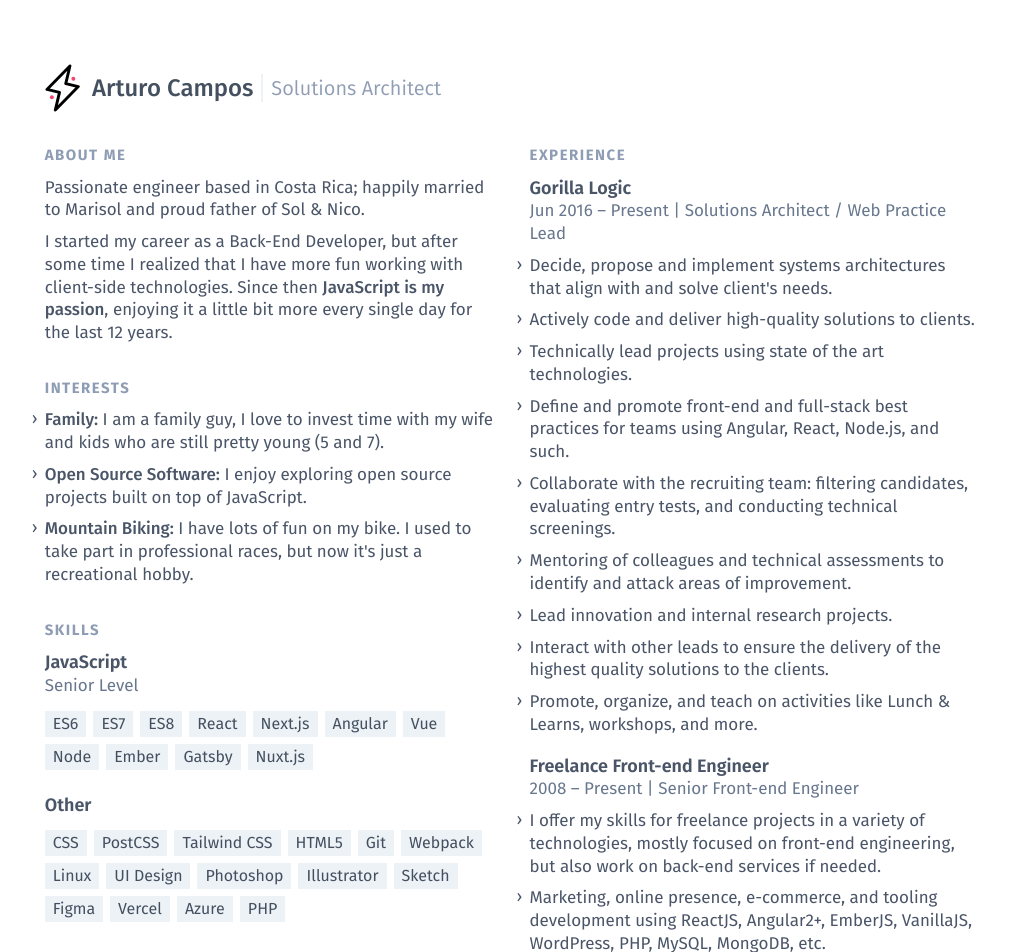
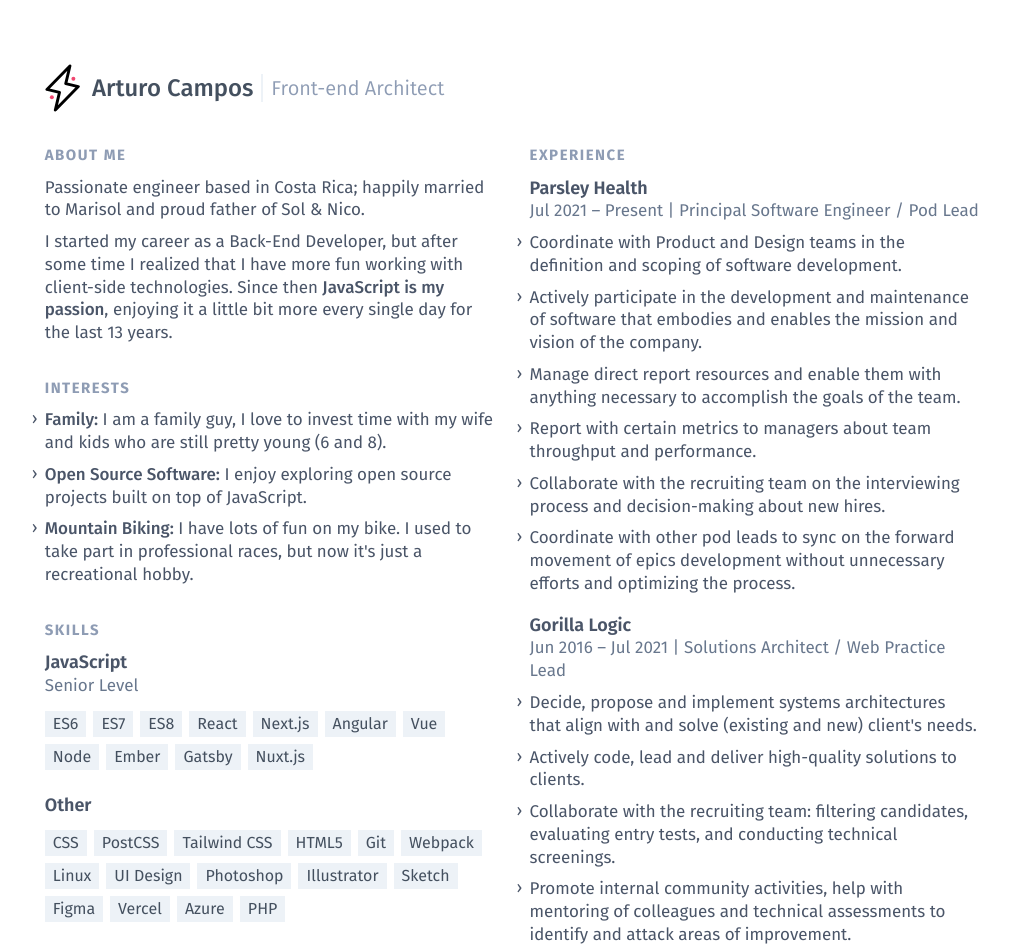
Before and after one commit to arturocr/arturocampos.dev, a Next.js app: page / in a window 1280 px wide. Shown: the top 952 px of the page, without its empty margins (128-1137 px from the left). Built offline with nearby package versions, Linux system fonts and the light colour scheme.

Commit message:
fix: upgrade deps and some info

```diff
--- a/pages/index.js
+++ b/pages/index.js
@@ -7,22 +7,19 @@ export default function IndexPage() {
       <Head>
         <meta charSet='utf-8' />
         <meta name='viewport' content='initial-scale=1.0, width=device-width' />
-        <title>Arturo Campos - Solutions Architect</title>
-        <meta
-          name='title'
-          content='Arturo Campos - Solutions Architect'
-        />
+        <title>Arturo Campos - Front-end Architect</title>
+        <meta name='title' content='Arturo Campos - Front-end Architect' />
         <meta
           name='description'
-          content='Online Resume of Solutions Architect Arturo Campos'
+          content='Online Resume of Front-end Architect Arturo Campos'
         />
         <meta
           property='og:title'
-          content='Arturo Campos - Solutions Architect'
+          content='Arturo Campos - Front-end Architect'
         />
         <meta
           property='og:description'
-          content='Online Resume of Solutions Architect Arturo Campos'
+          content='Online Resume of Front-end Architect Arturo Campos'
         />
         <meta
           property='og:image'
@@ -35,11 +32,11 @@ export default function IndexPage() {
         />
         <meta
           property='twitter:title'
-          content='Arturo Campos - Solutions Architect'
+          content='Arturo Campos - Front-end Architect'
         />
         <meta
           property='twitter:description'
-          content='Online Resume of Solutions Architect Arturo Campos'
+          content='Online Resume of Front-end Architect Arturo Campos'
         />
         <meta
           property='twitter:image'
@@ -66,11 +63,11 @@ export default function IndexPage() {
         <link rel='mask-icon' href='/safari-pinned-tab.svg' color='#f04770' />
         <meta
           name='apple-mobile-web-app-title'
-          content='Arturo Campos - Solutions Architect'
+          content='Arturo Campos - Front-end Architect'
         />
         <meta
           name='application-name'
-          content='Arturo Campos - Solutions Architect'
+          content='Arturo Campos - Front-end Architect'
         />
         <meta name='msapplication-TileColor' content='#f04770' />
         <meta name='theme-color' content='#ffffff' />
@@ -84,11 +81,10 @@ export default function IndexPage() {
             <h1 className='flex items-center text-2xl font-medium text-gray-750 print:block'>
               Arturo Campos{' '}
               <span className='pl-2 ml-2 text-xl border-l-2 font-extralight text-gray-550 border-gray print:border-gray print:border-l-2 print:ml-2 print:pl-2'>
-                Solutions Architect
+                Front-end Architect
               </span>
             </h1>
           </header>
-
           <div className='md:col-count-2 print:col-count-2 gap-md md:h-letter-col print:h-letter-col col-fill-auto'>
             <section className='mt-8 first:mt-0'>
               <div className='break-inside-avoid'>
@@ -108,18 +104,16 @@ export default function IndexPage() {
                       JavaScript is my passion
                     </span>
                     , enjoying it a little bit more every single day for the
-                    last 12 years.
+                    last 13 years.
                   </p>
                 </section>
               </div>
             </section>
-
             <section className='mt-8 first:mt-0'>
               <div className='break-inside-avoid'>
                 <h2 className='mb-2.5 font-bold tracking-widest text-sm2 text-gray-550 print:font-normal'>
                   INTERESTS
                 </h2>
-
                 <section className='mb-4.5 break-inside-avoid'>
                   <ul>
                     <li className='mt-2.1 text-md text-gray-700 leading-normal relative'>
@@ -128,7 +122,7 @@ export default function IndexPage() {
                       </span>
                       <span className='font-medium'>Family:</span> I am a family
                       guy, I love to invest time with my wife and kids who are
-                      still pretty young (5 and 7).
+                      still pretty young (6 and 8).
                     </li>
                     <li className='mt-2.1 text-md text-gray-700 leading-normal relative'>
                       <span className='absolute -ml-3 sm:-ml-3.2 select-none transform -translate-y-px'>
@@ -151,7 +145,6 @@ export default function IndexPage() {
                 </section>
               </div>
             </section>
-
             <section className='mt-8 first:mt-0'>
               <div className='break-inside-avoid'>
                 <h2 className='mb-2.5 font-bold tracking-widest text-sm2 text-gray-550 print:font-normal'>
@@ -205,7 +198,6 @@ export default function IndexPage() {
                   </div>
                 </section>
               </div>
-
               <section className='mb-4.5 break-inside-avoid'>
                 <header>
                   <h3 className='text-lg font-semibold text-gray-700 leading-snugish'>
@@ -263,7 +255,6 @@ export default function IndexPage() {
                 </div>
               </section>
             </section>
-
             <section className='mt-8 first:mt-0'>
               <div className='break-inside-avoid'>
                 <h2 className='mb-2.5 font-bold tracking-widest text-sm2 text-gray-550 print:font-normal'>
@@ -281,13 +272,11 @@ export default function IndexPage() {
                 </section>
               </div>
             </section>
-
             <section className='mt-8 first:mt-0'>
               <div className='break-inside-avoid'>
                 <h2 className='mb-2.5 font-bold tracking-widest text-sm2 text-gray-550 print:font-normal'>
                   CONTACT
                 </h2>
-
                 <section className='mb-4.5 break-inside-avoid'>
                   <ul className='list-inside pr-7'>
                     <li className='mt-1.5 leading-normal text-gray-700 text-md'>
@@ -421,9 +410,7 @@ export default function IndexPage() {
                       </a>
                     </li>
                     <li className='mt-1.5 leading-normal text-gray-700 text-md hidden print:block'>
-                      <a
-                        href='&#116;&#101;&#108;&#58;&#43;&#53;&#48;&#54;&#56;&#56;&#56;&#57;&#45;&#54;&#52;&#48;&#50;'
-                      >
+                      <a href='&#116;&#101;&#108;&#58;&#43;&#53;&#48;&#54;&#56;&#56;&#56;&#57;&#45;&#54;&#52;&#48;&#50;'>
                         <svg
                           className='inline-block w-4 h-4 mr-1 align-middle'
                           viewBox='0 0 24 24'
@@ -443,7 +430,6 @@ export default function IndexPage() {
                 </section>
               </div>
             </section>
-
             <section className='mt-8 first:mt-0'>
               <div className='break-inside-avoid'>
                 <h2 className='mb-2.5 font-bold tracking-widest text-sm2 text-gray-550 print:font-normal'>
@@ -452,10 +438,67 @@ export default function IndexPage() {
                 <section className='mb-4.5 break-inside-avoid'>
                   <header>
                     <h3 className='text-lg font-semibold text-gray-700 leading-snugish'>
+                      Parsley Health
+                    </h3>
+                    <p className='leading-normal text-md text-gray-650'>
+                      Jul 2021 – Present | Principal Software Engineer / Pod
+                      Lead
+                    </p>
+                  </header>
+                  <ul>
+                    <li className='mt-2.1 text-md text-gray-700 leading-normal relative'>
+                      <span className='absolute -ml-3 sm:-ml-3.2 select-none transform -translate-y-px'>
+                        ›
+                      </span>{' '}
+                      Coordinate with Product and Design teams in the definition
+                      and scoping of software development.
+                    </li>
+                    <li className='mt-2.1 text-md text-gray-700 leading-normal relative'>
+                      <span className='absolute -ml-3 sm:-ml-3.2 select-none transform -translate-y-px'>
+                        ›
+                      </span>{' '}
+                      Actively participate in the development and maintenance of
+                      software that embodies and enables the mission and vision
+                      of the company.
+                    </li>
+                    <li className='mt-2.1 text-md text-gray-700 leading-normal relative'>
+                      <span className='absolute -ml-3 sm:-ml-3.2 select-none transform -translate-y-px'>
+                        ›
+                      </span>{' '}
+                      Manage direct report resources and enable them with
+                      anything necessary to accomplish the goals of the team.
+                    </li>
+                    <li className='mt-2.1 text-md text-gray-700 leading-normal relative'>
+                      <span className='absolute -ml-3 sm:-ml-3.2 select-none transform -translate-y-px'>
+                        ›
+                      </span>{' '}
+                      Report with certain metrics to managers about team
+                      throughput and performance.
+                    </li>
+                    <li className='mt-2.1 text-md text-gray-700 leading-normal relative'>
+                      <span className='absolute -ml-3 sm:-ml-3.2 select-none transform -translate-y-px'>
+                        ›
+                      </span>{' '}
+                      Collaborate with the recruiting team on the interviewing
+                      process and decision-making about new hires.
+                    </li>
+                    <li className='mt-2.1 text-md text-gray-700 leading-normal relative'>
+                      <span className='absolute -ml-3 sm:-ml-3.2 select-none transform -translate-y-px'>
+                        ›
+                      </span>{' '}
+                      Coordinate with other pod leads to sync on the forward
+                      movement of epics development without unnecessary efforts
+                      and optimizing the process.
+                    </li>
+                  </ul>
+                </section>
+                <section className='mb-4.5 break-inside-avoid'>
+                  <header>
+                    <h3 className='text-lg font-semibold text-gray-700 leading-snugish'>
                       Gorilla Logic
                     </h3>
                     <p className='leading-normal text-md text-gray-650'>
-                      Jun 2016 – Present | Solutions Architect / Web Practice
+                      Jun 2016 – Jul 2021 | Solutions Architect / Web Practice
                       Lead
                     </p>
                   </header>
@@ -465,28 +508,14 @@ export default function IndexPage() {
                         ›
                       </span>{' '}
                       Decide, propose and implement systems architectures that
-                      align with and solve client's needs.
+                      align with and solve (existing and new) client's needs.
                     </li>
                     <li className='mt-2.1 text-md text-gray-700 leading-normal relative'>
                       <span className='absolute -ml-3 sm:-ml-3.2 select-none transform -translate-y-px'>
                         ›
                       </span>{' '}
-                      Actively code and deliver high-quality solutions to
+                      Actively code, lead and deliver high-quality solutions to
                       clients.
-                    </li>
-                    <li className='mt-2.1 text-md text-gray-700 leading-normal relative'>
-                      <span className='absolute -ml-3 sm:-ml-3.2 select-none transform -translate-y-px'>
-                        ›
-                      </span>{' '}
-                      Technically lead projects using state of the art
-                      technologies.
-                    </li>
-                    <li className='mt-2.1 text-md text-gray-700 leading-normal relative'>
-                      <span className='absolute -ml-3 sm:-ml-3.2 select-none transform -translate-y-px'>
-                        ›
-                      </span>{' '}
-                      Define and promote front-end and full-stack best practices
-                      for teams using Angular, React, Node.js, and such.
                     </li>
                     <li className='mt-2.1 text-md text-gray-700 leading-normal relative'>
                       <span className='absolute -ml-3 sm:-ml-3.2 select-none transform -translate-y-px'>
@@ -500,68 +529,12 @@ export default function IndexPage() {
                       <span className='absolute -ml-3 sm:-ml-3.2 select-none transform -translate-y-px'>
                         ›
                       </span>{' '}
-                      Mentoring of colleagues and technical assessments to
-                      identify and attack areas of improvement.
-                    </li>
-                    <li className='mt-2.1 text-md text-gray-700 leading-normal relative'>
-                      <span className='absolute -ml-3 sm:-ml-3.2 select-none transform -translate-y-px'>
-                        ›
-                      </span>{' '}
-                      Lead innovation and internal research projects.
-                    </li>
-                    <li className='mt-2.1 text-md text-gray-700 leading-normal relative'>
-                      <span className='absolute -ml-3 sm:-ml-3.2 select-none transform -translate-y-px'>
-                        ›
-                      </span>{' '}
-                      Interact with other leads to ensure the delivery of the
-                      highest quality solutions to the clients.
-                    </li>
-                    <li className='mt-2.1 text-md text-gray-700 leading-normal relative'>
-                      <span className='absolute -ml-3 sm:-ml-3.2 select-none transform -translate-y-px'>
-                        ›
-                      </span>{' '}
-                      Promote, organize, and teach on activities like Lunch
-                      &amp; Learns, workshops, and more.
+                      Promote internal community activities, help with mentoring
+                      of colleagues and technical assessments to identify and
+                      attack areas of improvement.
                     </li>
                   </ul>
                 </section>
-              </div>
-              <section className='mb-4.5 break-inside-avoid'>
-                <header>
-                  <h3 className='text-lg font-semibold text-gray-700 leading-snugish'>
-                    Freelance Front-end Engineer
-                  </h3>
-                  <p className='leading-normal text-md text-gray-650'>
-                    2008 – Present | Senior Front-end Engineer
-                  </p>
-                </header>
-                <ul>
-                  <li className='mt-2.1 text-md text-gray-700 leading-normal relative'>
-                    <span className='absolute -ml-3 sm:-ml-3.2 select-none transform -translate-y-px'>
-                      ›
-                    </span>
-                    I offer my skills for freelance projects in a variety of
-                    technologies, mostly focused on front-end engineering, but
-                    also work on back-end services if needed.
-                  </li>
-                  <li className='mt-2.1 text-md text-gray-700 leading-normal relative'>
-                    <span className='absolute -ml-3 sm:-ml-3.2 select-none transform -translate-y-px'>
-                      ›
-                    </span>
-                    Marketing, online presence, e-commerce, and tooling
-                    development using ReactJS, Angular2+, EmberJS, VanillaJS,
-                    WordPress, PHP, MySQL, MongoDB, etc.
-                  </li>
-                  <li className='mt-2.1 text-md text-gray-700 leading-normal relative'>
-                    <span className='absolute -ml-3 sm:-ml-3.2 select-none transform -translate-y-px'>
-                      ›
-                    </span>
-                    Provide UI/UX and brand design to clients who need the
-                    complete design/development package.
-                  </li>
-                </ul>
-              </section>
-
                 <section className='mb-4.5 break-inside-avoid'>
                   <header>
                     <h3 className='text-lg font-semibold text-gray-700 leading-snugish'>
@@ -594,7 +567,7 @@ export default function IndexPage() {
                     </li>
                   </ul>
                   <p className='mt-4.5 pt-4.5 text-md text-gray-700 leading-normal border-gray border-t'>
-                  More about my experience on{' '}
+                    There's more, learn about my experience on{' '}
                     <a
                       className='group'
                       href='https://www.linkedin.com/in/arturocr/'
@@ -608,6 +581,7 @@ export default function IndexPage() {
                     </a>
                   </p>
                 </section>
+              </div>
             </section>
           </div>
         </div>
```
Also changed, not shown: package.json (+6 -6 lines), 1 other file (tests, documents, lock files or other folders). Lines whose indentation alone changed are shown as unchanged.
